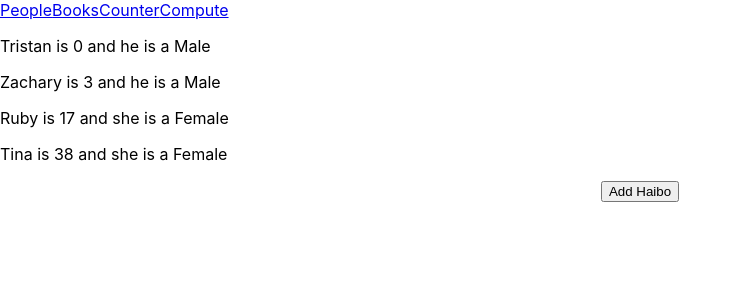
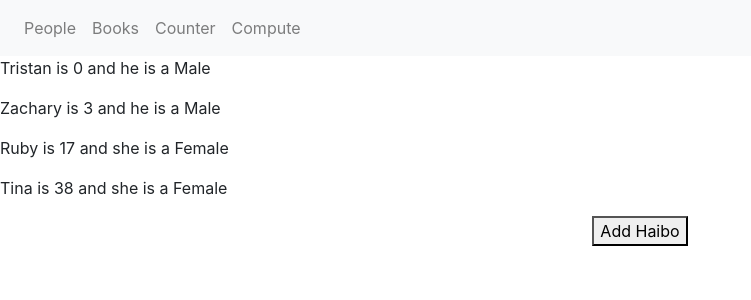
Before and after one commit to ncheorghiev/fire_dragon, a React (Create React App) app in the folder resafa/: page / in a window 1280 px wide. Shown: the top 300 px of the page, without its empty margins (0-751 px from the left). Built offline with nearby package versions, Linux system fonts and the light colour scheme; no server answers; what flux would draw is missing.

Commit message:
Add bootstrap menu for resafa

```diff
--- a/resafa/package.json
+++ b/resafa/package.json
@@ -3,6 +3,7 @@
   "version": "0.1.0",
   "private": true,
   "dependencies": {
+    "bootstrap": "^4.3.1",
     "flux": "^3.1.3",
     "react": "^16.7.0",
     "react-dom": "^16.7.0",
--- a/resafa/src/components/App.js
+++ b/resafa/src/components/App.js
@@ -2,6 +2,7 @@
 // import {NavLink} from 'react-router-dom';
 // import {Link} from 'react-router-dom';
 import '../App.css';
+import 'bootstrap/dist/css/bootstrap.css';
 
 // class X extends Component {
 //   render() {
@@ -9,9 +10,11 @@
 //   }
 // }
 
-const style = {
-    width: 20
-};
+// const style = {
+//     background: 'blue',
+//     width: '400px',
+//     color: 'red'
+// };
 
 
 class App extends Component {
@@ -23,16 +26,34 @@
         return(
             <div>
                 <header>
-                    <nav>
-                        <span style={style}><a href='/people'>People</a></span>
-                        <span style={style}><a href='/books'>Books</a></span>
-                        <span style={style}><a href='/counter'>Counter</a></span>
-                        <span style={style}><a href='/compute'>Compute</a></span>
-                        {/*Trying to figure out why below is not working*/}
-                        {/*<NavLink to='/people'>People</NavLink>*/}
-                        {/*<NavLink to='/books'>Books</NavLink>*/}
+                    <nav className="navbar navbar-expand-lg navbar-light bg-light">
+                        <div className="collapse navbar-collapse" id="navbarSupportedContent">
+                            <ul className="navbar-nav mr-auto">
+                                <li className="nav-item">
+                                    <a className="nav-link" href="/people">People</a>
+                                </li>
+                                <li className="nav-item">
+                                    <a className="nav-link" href="/books">Books</a>
+                                </li>
+                                <li className="nav-item">
+                                    <a className="nav-link" href="/counter">Counter</a>
+                                </li>
+                                <li className="nav-item">
+                                    <a className="nav-link" href="/compute">Compute</a>
+                                </li>
+                            </ul>
+                        </div>
                     </nav>
                 </header>
+                {/*<header>*/}
+                    {/*<nav>*/}
+                        {/*<span style={style}><a href='/people'>People</a></span>*/}
+                        {/*<span style={style}><a href='/books'>Books</a></span>*/}
+                        {/*<span style={style}><a href='/counter'>Counter</a></span>*/}
+                        {/*<span style={style}><a href='/compute'>Compute</a></span>*/}
+
+                    {/*</nav>*/}
+                {/*</header>*/}
                 {this.props.children}
             </div>
         );
--- a/resafa/src/index.js
+++ b/resafa/src/index.js
@@ -8,6 +8,7 @@
 import Compute from './components/Compute'
 import {Route, BrowserRouter, Switch} from 'react-router-dom';
 import * as serviceWorker from './serviceWorker';
+import 'bootstrap/dist/css/bootstrap.css';
 
 ReactDOM.render((
     <App>
```
